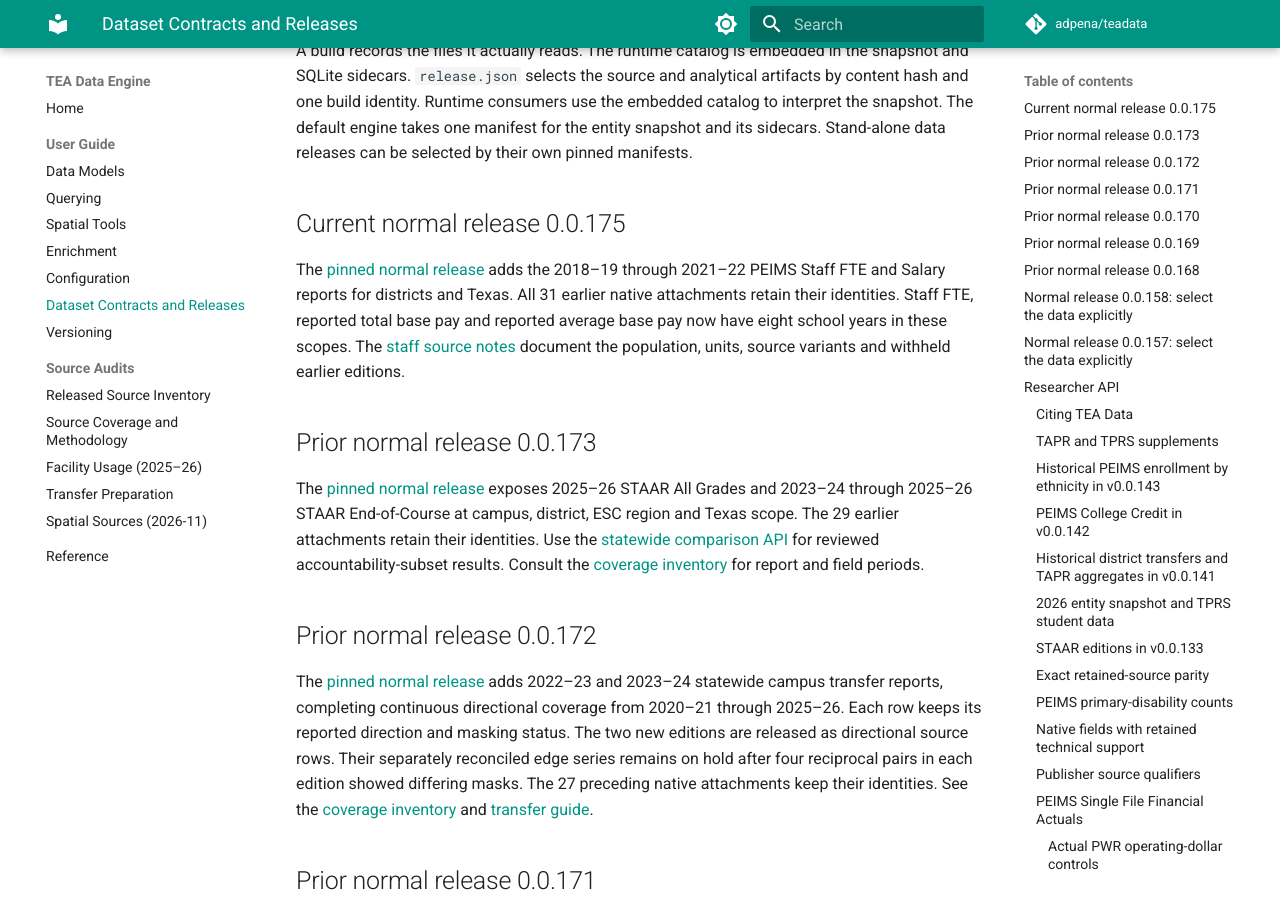
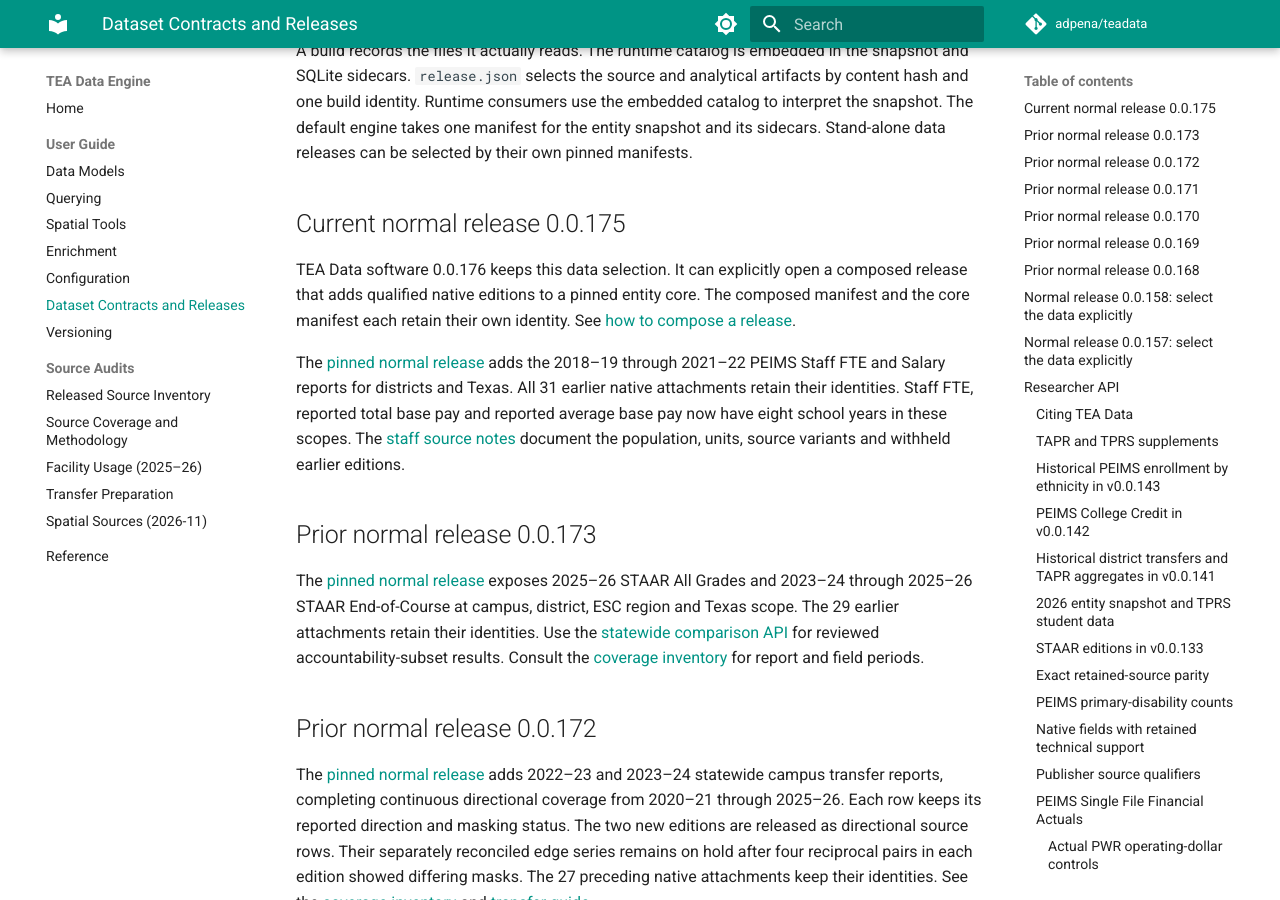
Before and after one commit to adpena/teadata, an MkDocs documentation site: the page built from docs/data-releases.md, in a window 1280 px wide and 900 px high, scrolled down 337 px. Built offline with MkDocs 1.6.1 and Material for MkDocs 9.7.7, drawn with Linux system fonts in a browser that asks for light colours; comment, search, counter and statistics services are not loaded.

Commit message:
Release TEA Data 0.0.176

```diff
--- a/docs/data-releases.md
+++ b/docs/data-releases.md
@@ -8,6 +8,11 @@ A build records the files it actually reads. The runtime catalog is embedded in
 <a id="current-normal-release-00164"></a>
 
 ## Current normal release 0.0.175
+
+TEA Data software 0.0.176 keeps this data selection. It can explicitly open
+a composed release that adds qualified native editions to a pinned entity
+core. The composed manifest and the core manifest each retain their own
+identity. See [how to compose a release](#add-native-editions-without-rebuilding-the-entity-artifacts).
 
 The [pinned normal release](https://github.com/adpena/teadata/releases/download/v0.0.175/release.json) adds the 2018–19 through 2021–22 PEIMS
 Staff FTE and Salary reports for districts and Texas. All 31 earlier native
--- a/pyproject.toml
+++ b/pyproject.toml
@@ -4,7 +4,7 @@ build-backend = "setuptools.build_meta"
 
 [project]
 name = "teadata"
-version = "0.0.175"
+version = "0.0.176"
 description = "Pythonic data engine for Texas education datasets"
 authors = [{name="Alejandro Peña", email="adpena@gmail.com"}]
 readme = "README.md"
```
Also changed, not shown: 1 other file.
